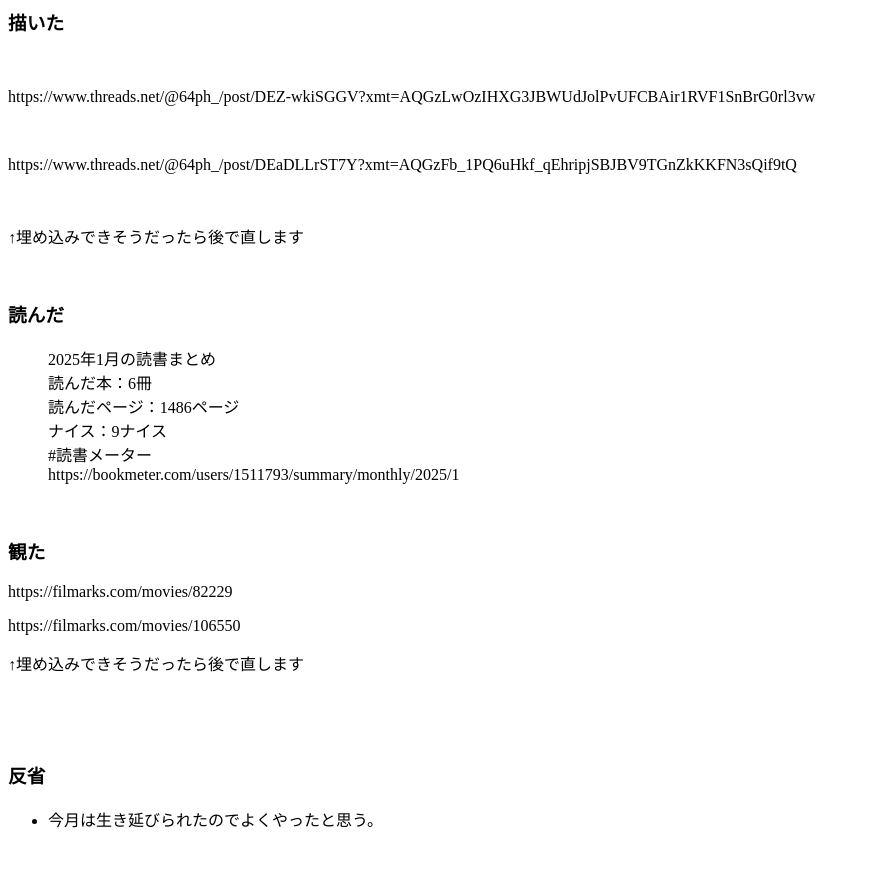
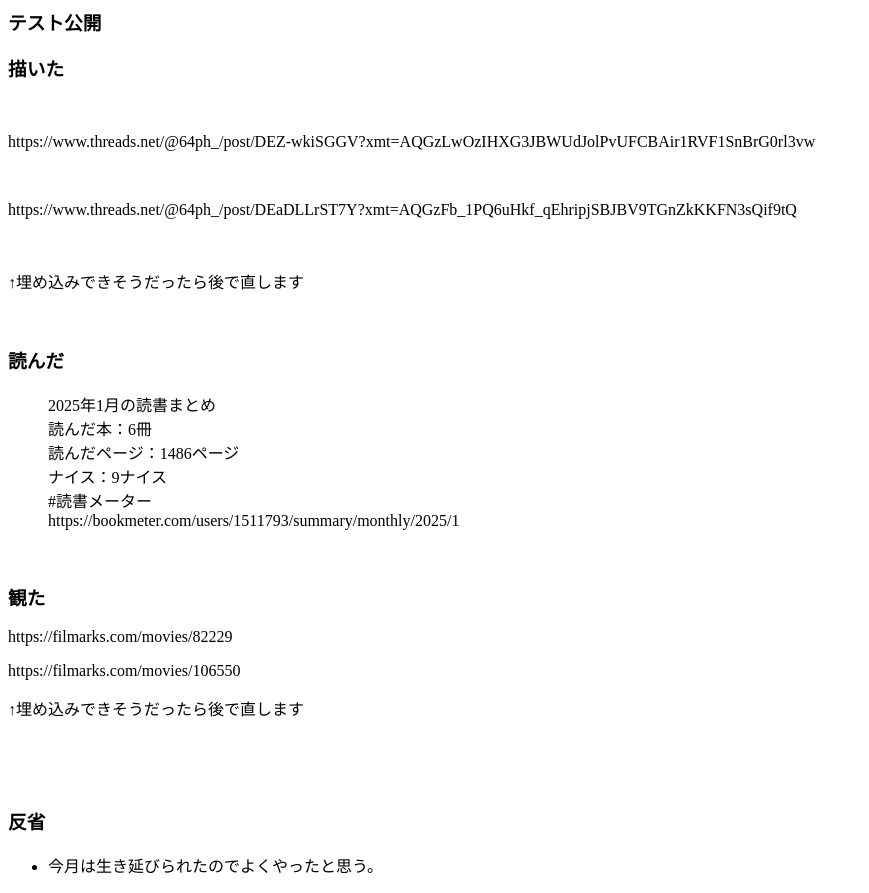
Before and after one commit to Fish-pH/testPage, a plain HTML site: page index.html in a window 1280 px wide. Shown: the whole page, without its empty margins (0-869 px from the left). Before the commit the page ends 847 px from the top, so only its background shows below. Drawn offline with Linux system fonts and the light colour scheme.

Commit message:
Update index.html

```diff
--- a/index.html
+++ b/index.html
@@ -1,3 +1,5 @@
+<h3>テスト公開</h3>
+
 <h3>描いた</h3>
 <p> </p>
 <p>https://www.threads.net/@64ph_/post/DEZ-wkiSGGV?xmt=AQGzLwOzIHXG3JBWUdJolPvUFCBAir1RVF1SnBrG0rl3vw</p>
```
